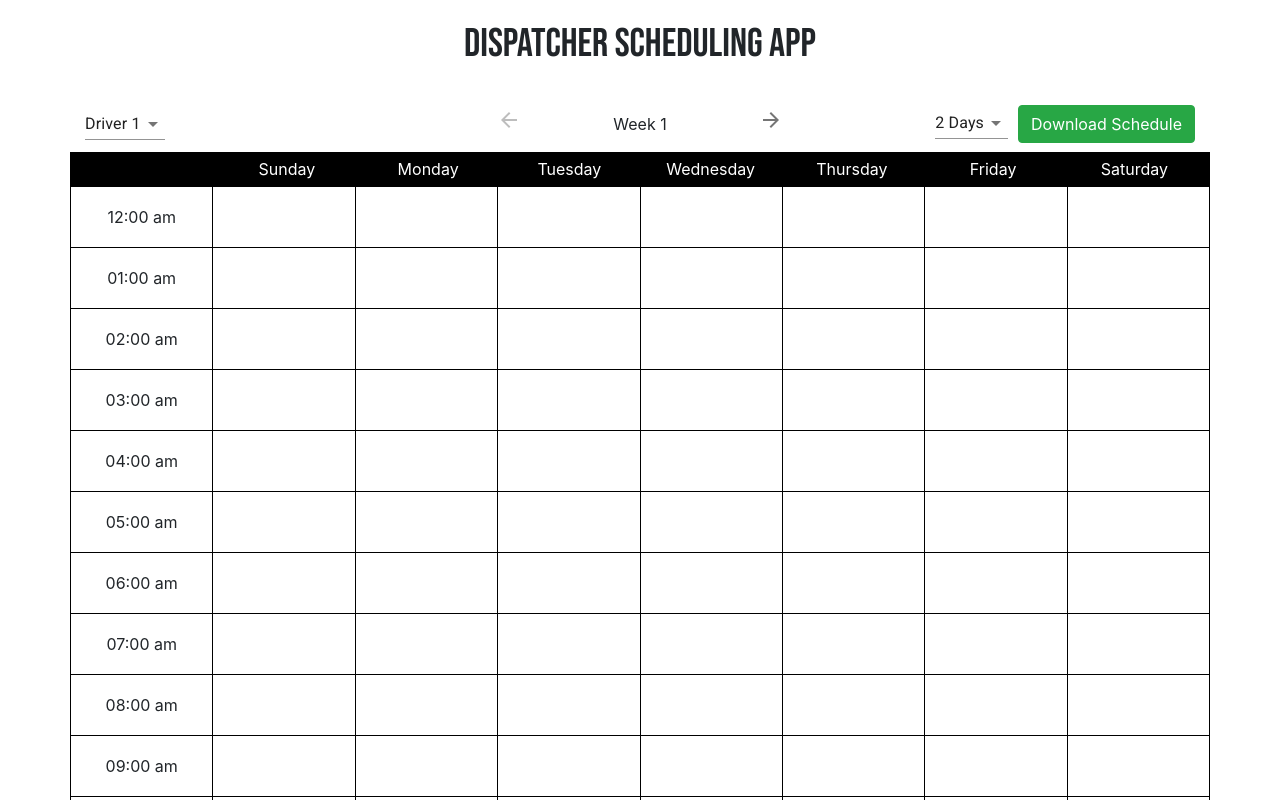
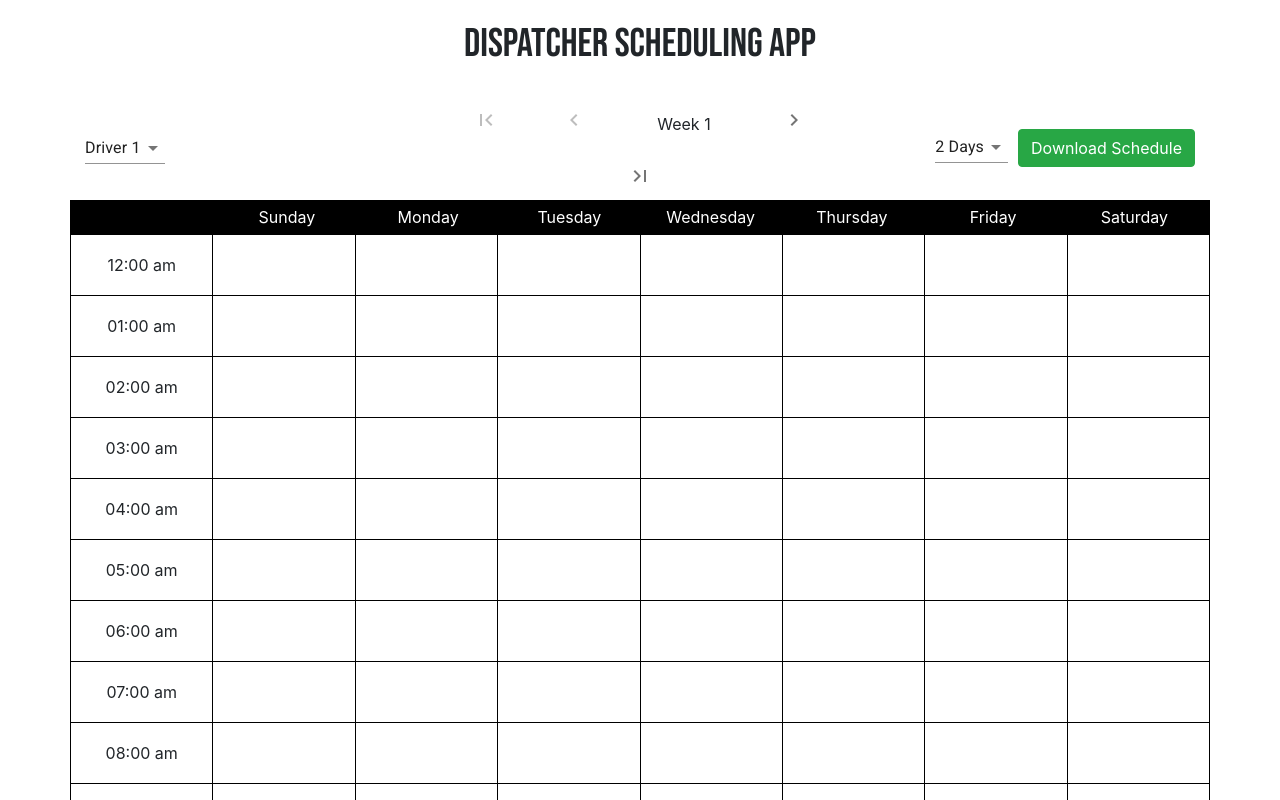
Before and after one commit to arimame/dispatcher_app, a React (Create React App) app: page / in a window 1280 px wide. Shown: the top 800 px of the page. Built offline with nearby package versions, Linux system fonts and the light colour scheme; the HTML template or start-up script is replaced by a standard one.

Commit message:
Add first week and last week buttons

```diff
--- a/src/App.js
+++ b/src/App.js
@@ -39,6 +39,11 @@ function App() {
     setSelectedDriver(event.target.value);
   };
 
+  const firstWeek = () => {
+    let back = 1;
+    setWeek(back);
+  };
+
   const backWeek = () => {
     let back = week - 1;
     setWeek(back);
@@ -46,6 +51,11 @@ function App() {
 
   const forwardWeek = () => {
     let forward = week + 1;
+    setWeek(forward);
+  };
+
+  const lastWeek = () => {
+    let forward = 52;
     setWeek(forward);
   };
 
@@ -99,8 +109,8 @@ function App() {
           <Col className="Driver-container">
             <DriverSelector selectedDriver={selectedDriver} driverChanged={driverChanged}/>
           </Col>
-          <Col>
-            <WeekSelector week={week} backWeek={backWeek} forwardWeek={forwardWeek}/>
+          <Col md="auto">
+            <WeekSelector week={week} firstWeek={firstWeek} backWeek={backWeek} forwardWeek={forwardWeek} lastWeek={lastWeek}/>
           </Col>
           <Col className="Csv-container">
             <CsvSelector selectedReport={selectedReport} reportChanged={reportChanged} csvGenerator={csvGenerator}/>
--- a/src/components/WeekSelector.js
+++ b/src/components/WeekSelector.js
@@ -1,7 +1,9 @@
 import React from 'react';
 import IconButton from '@material-ui/core/IconButton';
-import ArrowBackIcon from '@material-ui/icons/ArrowBack';
-import ArrowForwardIcon from '@material-ui/icons/ArrowForward';
+import FirstPageIcon from '@material-ui/icons/FirstPage';
+import NavigateBeforeIcon from '@material-ui/icons/NavigateBefore';
+import NavigateNextIcon from '@material-ui/icons/NavigateNext';
+import LastPageIcon from '@material-ui/icons/LastPage';
 import Container from 'react-bootstrap/Container'
 import Row from 'react-bootstrap/Row'
 import Col from 'react-bootstrap/Col'
@@ -13,17 +15,27 @@ function WeekSelector(props) {
       <Container>
         <Row>
           <Col>
-            <IconButton aria-label="back" onClick={props.backWeek} disabled={props.week <= 1}>
-              <ArrowBackIcon />
+            <IconButton aria-label="back" onClick={props.firstWeek} disabled={props.week <= 1}>
+              <FirstPageIcon  />
             </IconButton>
           </Col>
-          <Col xs={6}>
+          <Col>
+            <IconButton aria-label="back" onClick={props.backWeek} disabled={props.week <= 1}>
+              <NavigateBeforeIcon />
+            </IconButton>
+          </Col>
+          <Col xs={4}>
             <p>Week {props.week}</p>
           </Col>
           <Col>
             <IconButton aria-label="forward" onClick={props.forwardWeek} disabled={props.week >= 52} >
-              <ArrowForwardIcon />
-              </IconButton>
+              <NavigateNextIcon />
+            </IconButton>
+          </Col>
+          <Col>
+            <IconButton aria-label="forward" onClick={props.lastWeek} disabled={props.week >= 52} >
+              <LastPageIcon />
+            </IconButton>
           </Col>
         </Row>
       </Container>
```
